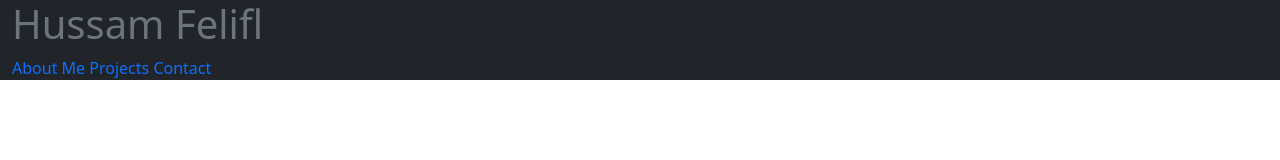
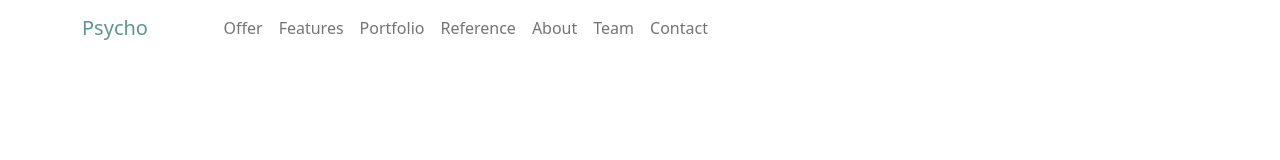
Before and after one commit to H-Felifl/H-Felifl.github.io, a plain HTML site: page index.html in a window 1280 px wide. Drawn offline with nearby package versions, Linux system fonts and the light colour scheme.

Commit message:
working on nav bar

```diff
--- a/css/style.css
+++ b/css/style.css
@@ -4,6 +4,12 @@
 
 
 
-.homeNav a{
+.name-title {
+    font-size: 35px;
+}
+
+.navItems {
     text-decoration: none;
+    color: white;
+
 }
--- a/index.html
+++ b/index.html
@@ -17,23 +17,93 @@
 
 <body>
   <header>
-    <!-- place navbar here -->
+    <!-- Navbar -->
+    <nav class="navbar navbar-expand-lg navbar-light fixed-top mask-custom shadow-0">
+      <div class="container">
+        <a class="navbar-brand" href="#!"><span style="color: #5e9693;">Psycho</span><span style="color: #fff;">logist</span></a>
+        <button class="navbar-toggler" type="button" data-mdb-toggle="collapse"
+          data-mdb-target="#navbarSupportedContent" aria-controls="navbarSupportedContent" aria-expanded="false"
+          aria-label="Toggle navigation">
+          <i class="fas fa-bars"></i>
+        </button>
+        <div class="collapse navbar-collapse" id="navbarSupportedContent">
+          <ul class="navbar-nav me-auto">
+            <li class="nav-item">
+              <a class="nav-link" href="#!">Offer</a>
+            </li>
+            <li class="nav-item">
+              <a class="nav-link" href="#!">Features</a>
+            </li>
+            <li class="nav-item">
+              <a class="nav-link" href="#!">Portfolio</a>
+            </li>
+            <li class="nav-item">
+              <a class="nav-link" href="#!">Reference</a>
+            </li>
+            <li class="nav-item">
+              <a class="nav-link" href="#!">About</a>
+            </li>
+            <li class="nav-item">
+              <a class="nav-link" href="#!">Team</a>
+            </li>
+            <li class="nav-item">
+              <a class="nav-link" href="#!">Contact</a>
+            </li>
+          </ul>
+          <ul class="navbar-nav d-flex flex-row">
+            <li class="nav-item me-3 me-lg-0">
+              <a class="nav-link" href="#!">
+                <i class="fas fa-shopping-cart"></i>
+              </a>
+            </li>
+            <li class="nav-item me-3 me-lg-0">
+              <a class="nav-link" href="#!">
+                <i class="fab fa-twitter"></i>
+              </a>
+            </li>
+            <li class="nav-item me-3 me-lg-0">
+              <a class="nav-link" href="#!">
+                <i class="fab fa-instagram"></i>
+              </a>
+            </li>
+          </ul>
+        </div>
+      </div>
+    </nav>
+    <!-- Navbar -->
+
+    <!--Section: Design Block-->
+    <section>
+
+      <!-- Intro -->
+      <!-- <div id="intro" class="bg-image vh-100" style="
+            background-image: url('https://mdbootstrap.com/img/Photos/new-templates/psychologist/img1.jpg');
+          ">
+        <div class="mask" style="background-color: rgba(250, 182, 162, 0.15);"></div>
+      </div> -->
+      <!-- Intro -->
+    </section>
+    <!--Section: Design Block-->
   </header>
-  <main>
 
-    <div class="container-fluid bg-dark homeNav">
+  <!-- <main>
 
-    <a href="index.html"><h1 class="text-muted">Hussam Felifl</h1></a>
-
-        <a href="">About Me</a>
-        <a href="">Projects</a>
-        <a href="">Contact</a>
+    <div class="container-fluid bg-dark">
+      <div class="row">
+        <div class="col-1"></div>
+        <div class="col-2"><h1 class="text-white name-title">Hussam Felifl</h1></div>
+        <div class="col-6"></div>
+        <div class="col-3 ">
+          <a class="navItems" href="">About me</a>
+          <a class="navItems" href="">Projects</a>
+          <a class="navItems" href="">SLB opdr</a>
+          <a class="navItems" href="">contact</a>
+        </div>
+      </div>
 
     </div>
-  </main>
-  <footer>
-    <!-- place footer here -->
-  </footer>
+  </main> -->
+
   <!-- Bootstrap JavaScript Libraries -->
   <script src="https://cdn.jsdelivr.net/npm/@popperjs/core@2.11.6/dist/umd/popper.min.js"
     integrity="sha384-oBqDVmMz9ATKxIep9tiCxS/Z9fNfEXiDAYTujMAeBAsjFuCZSmKbSSUnQlmh/jp3" crossorigin="anonymous">
```
Also changed, not shown: 1 other file.
